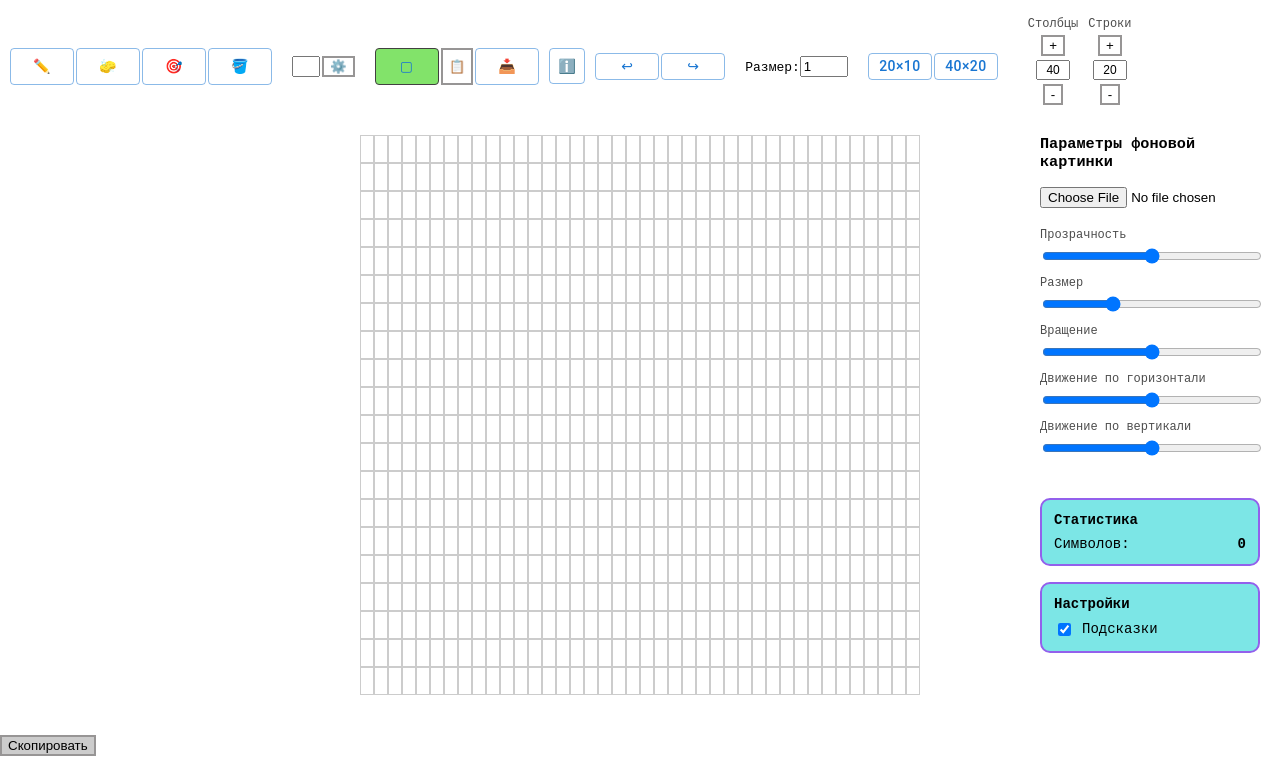
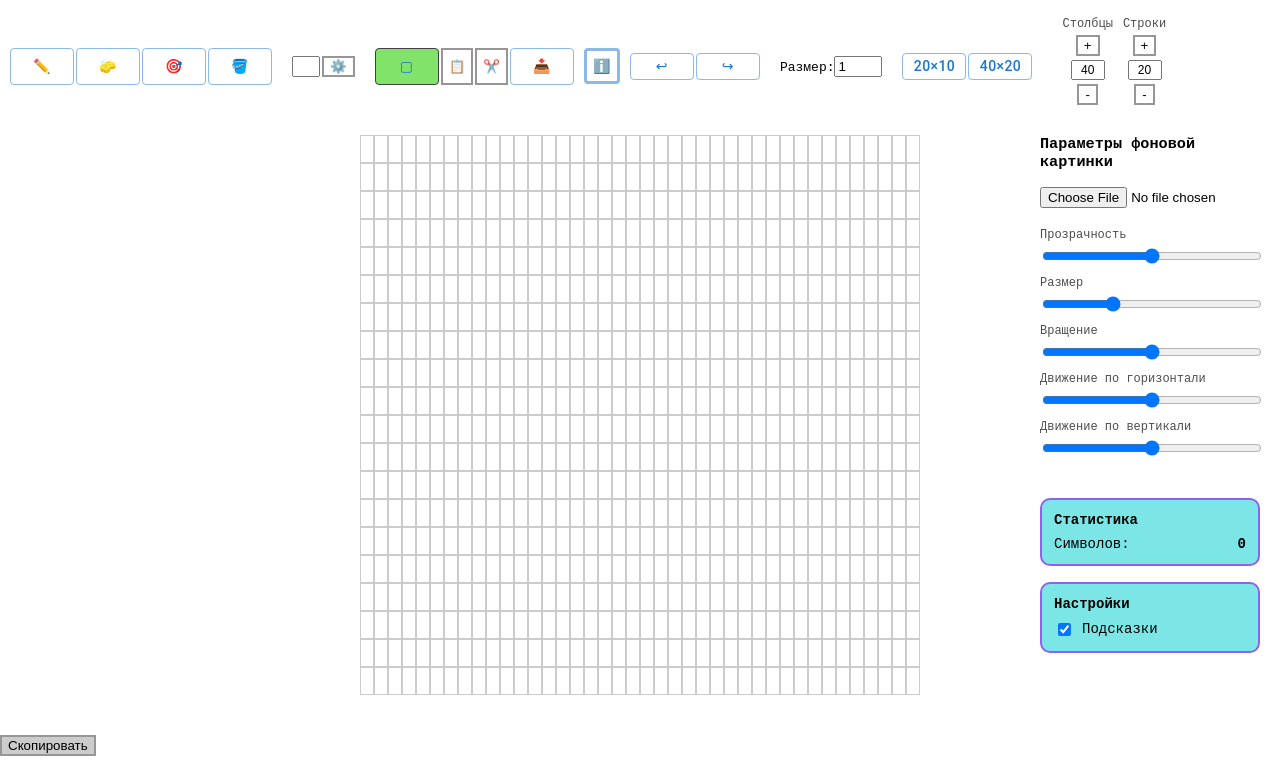
Before and after one commit to PinguiculaW/dots, a React (Vite) app: page / in a window 1280 px wide. Shown: the top 764 px of the page. Built offline with nearby package versions, Linux system fonts and the light colour scheme; a web font is replaced by a local one.

Commit message:
вырезание работает

```diff
--- a/src/AppInner.tsx
+++ b/src/AppInner.tsx
@@ -210,6 +210,30 @@ export default function AppInner(): React.ReactElement {
     setClipboard(data);
   };
 
+  const cutSelection = (): void => {
+    if (!selection) return;
+
+    const data: string[][] = [];
+    const newGrid = grid.map((row) => [...row]);
+
+    for (let y = selection.y1; y <= selection.y2; y++) {
+      const row: string[] = [];
+
+      for (let x = selection.x1; x <= selection.x2; x++) {
+        row.push(grid[y][x]);
+
+        // удаляем символ после копирования
+        newGrid[y][x] = BRAILLE_BLANK;
+      }
+
+      data.push(row);
+    }
+
+    setClipboard(data);
+    pushHistory(newGrid);
+    setSelection(null);
+  };
+
   const pasteSelection = (x: number, y: number): void => {
     if (!clipboard) return;
 
@@ -244,6 +268,7 @@ export default function AppInner(): React.ReactElement {
         setSelection={setSelection}
         tooltipsEnabled={tooltipsEnabled}
         setTooltipsEnabled={setTooltipsEnabled}
+        cutSelection={cutSelection}
       />
 
       <div className="workspace">
--- a/src/components/Toolbar.tsx
+++ b/src/components/Toolbar.tsx
@@ -18,6 +18,7 @@ interface ToolbarProps {
   redo: () => void;
   resizeGrid: (width: number, height: number) => void;
   copySelection: () => void;
+    cutSelection: () => void;
   width: number;
   height: number;
   setSelection: (selection: Selection) => void;
@@ -36,11 +37,11 @@ const Toolbar: React.FC<ToolbarProps> = ({
     redo,
     resizeGrid,
     copySelection,
+        cutSelection,
     width,
     height,
     setSelection,
     tooltipsEnabled,
-    setTooltipsEnabled,
     }) => {
 
     const tt = (text: string) =>
@@ -190,6 +191,9 @@ const Toolbar: React.FC<ToolbarProps> = ({
         <Tooltip title={tt("Копировать выделенное")} {...tooltipProps} arrow>
         <button onClick={copySelection}>📋</button>
         </Tooltip>
+          <Tooltip title={tt("Вырезать выделенное")} {...tooltipProps} arrow>
+              <button onClick={cutSelection}>✂️</button>
+          </Tooltip>
         {toolButton("paste", "📥", "Вставка")}
       </div>
 
@@ -202,6 +206,12 @@ const Toolbar: React.FC<ToolbarProps> = ({
                 width: 36,
                 height: 36,
                 padding: 0,
+
+                borderWidth: 3,
+
+                "&:hover": {
+                    borderWidth: 3,
+                },
             }}
         >
             ℹ️
--- a/src/types.ts
+++ b/src/types.ts
@@ -21,4 +21,5 @@ export type Tool =
   | "fill"
   | "select"
   | "pencil"
-  | "picker";
+  | "picker"
+    | "cut";
```
